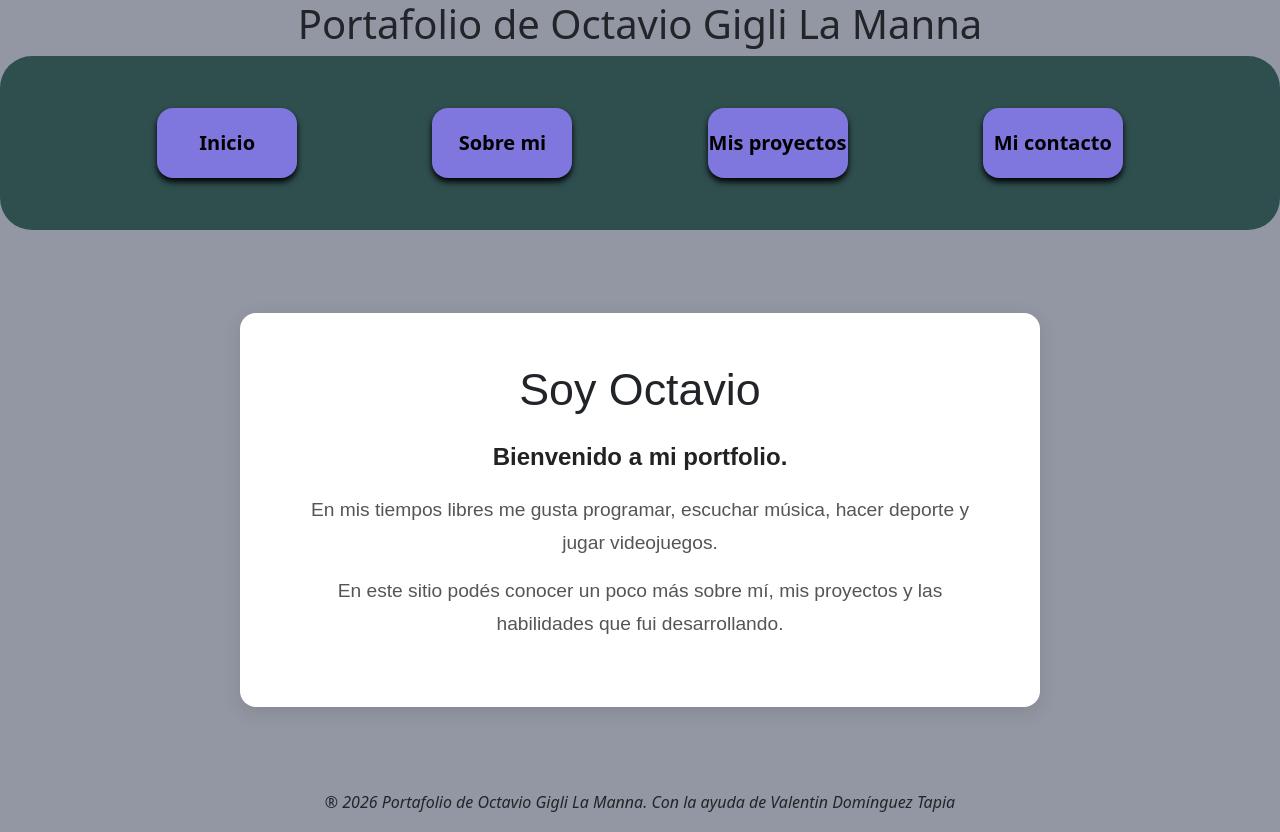
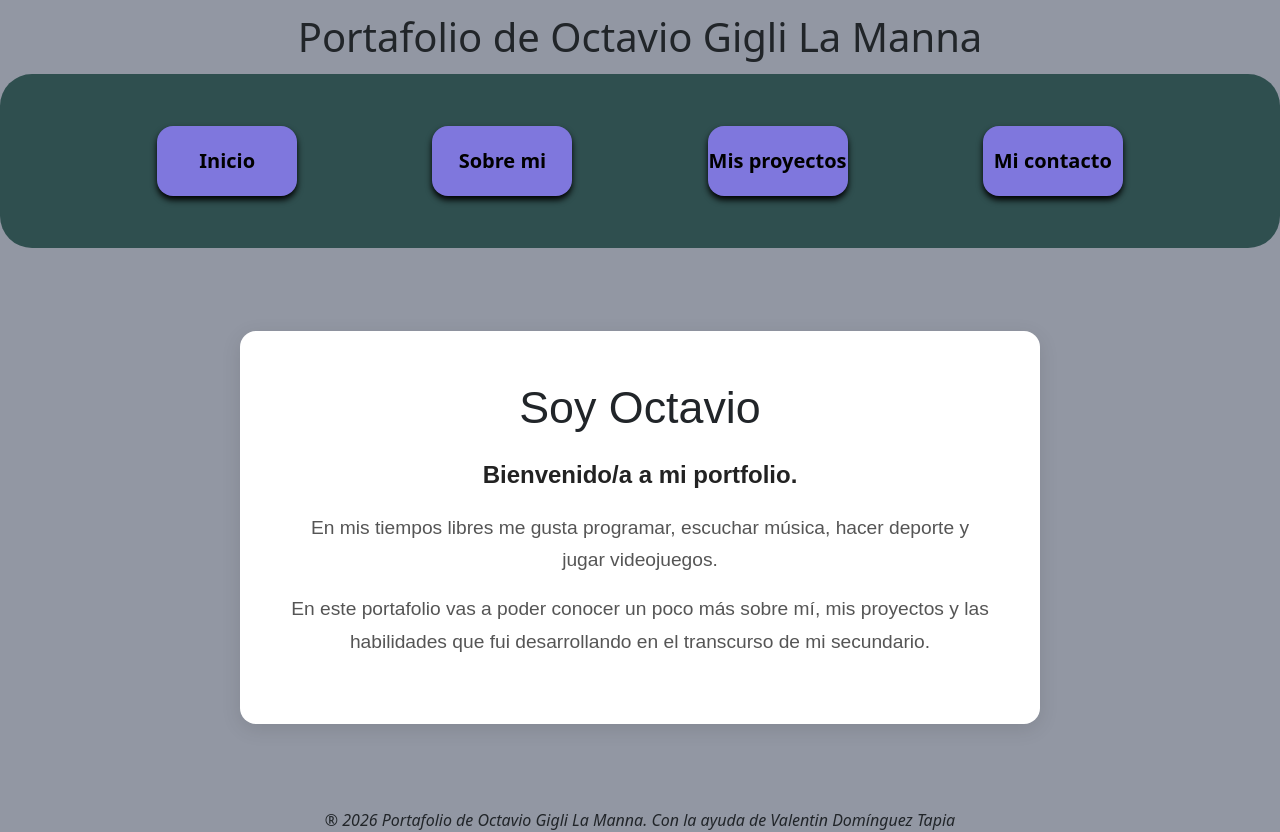
Before and after one commit to octaviogigli/portfolio, an Angular app: page /inicio in a window 1280 px wide. Built offline with nearby package versions, Linux system fonts and the light colour scheme.

Commit message:
Se arreglaron algunos errores de sintaxis

```diff
--- a/src/app/dinamicas/contacto/contacto.html
+++ b/src/app/dinamicas/contacto/contacto.html
@@ -39,6 +39,6 @@
         </a>
     </h3>
     <div class="toast" [class.visible]="mostrarToast">
-        ✓ email Copiado en el portapapeles
+        email Copiado en el portapapeles
     </div>
 </section>
--- a/src/app/dinamicas/inicio/inicio.html
+++ b/src/app/dinamicas/inicio/inicio.html
@@ -5,7 +5,7 @@
     <h1>Soy Octavio</h1>
 
     <p class="introduccion">
-      Bienvenido a mi portfolio.
+      Bienvenido/a a mi portfolio.
     </p>
 
     <p>
@@ -14,8 +14,8 @@
     </p>
 
     <p>
-      En este sitio podés conocer un poco más sobre mí,
-      mis proyectos y las habilidades que fui desarrollando.
+      En este portafolio vas a poder conocer un poco más sobre mí,
+      mis proyectos y las habilidades que fui desarrollando en el transcurso de mi secundario.
     </p>
 
   </div>
--- a/src/app/estaticas/header/header.css
+++ b/src/app/estaticas/header/header.css
@@ -3,4 +3,5 @@ header {
 }
 h1 {
     text-align: center;
+    margin-block: 1%;
 }
```
